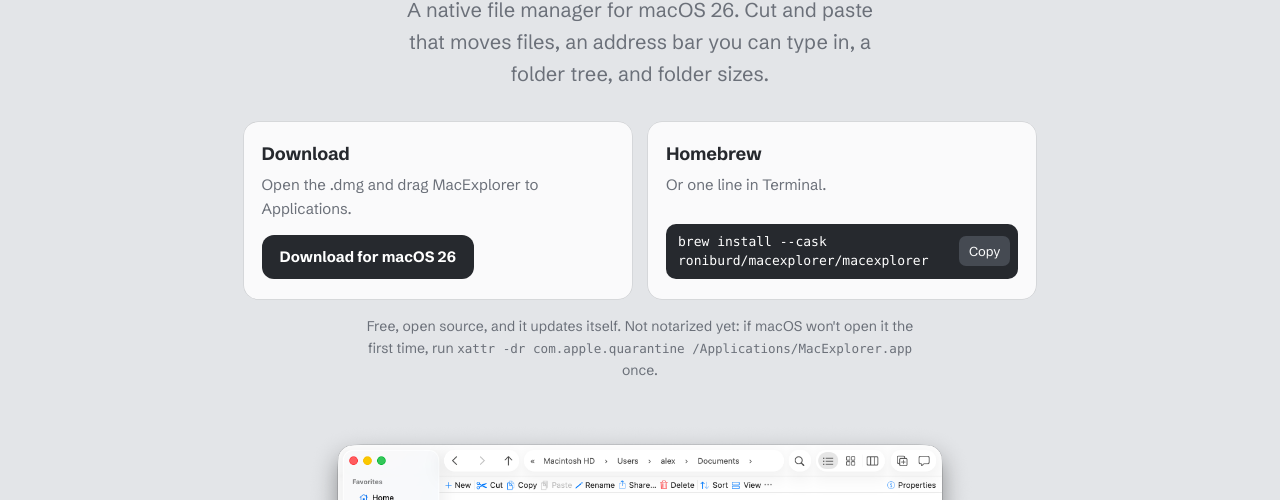
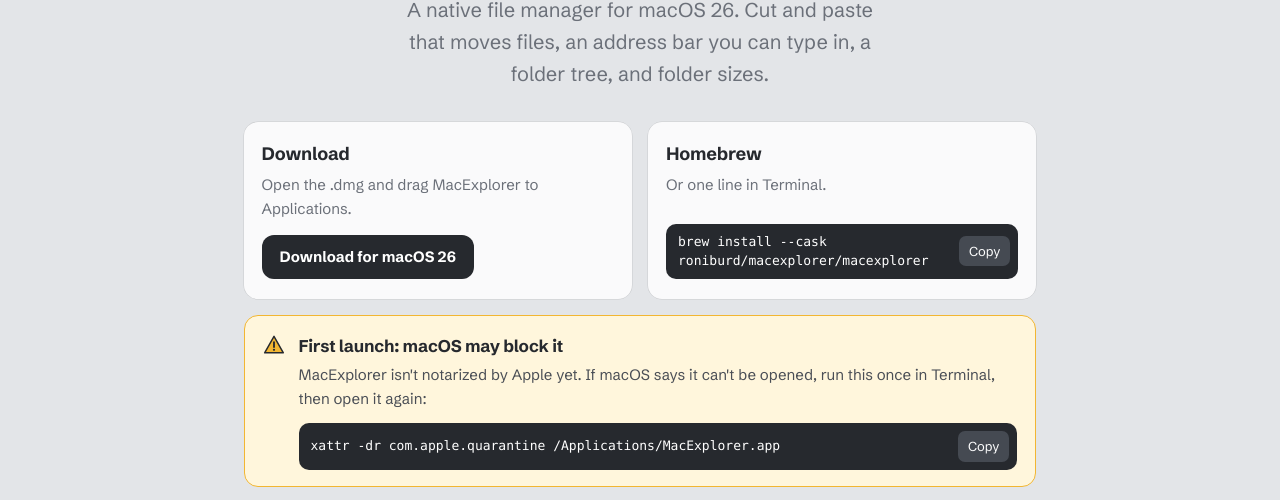
Before and after one commit to roniburd/macExplorer, a plain HTML site: page site/index.html in a window 1280 px wide. Shown: the part 289-789 px from the top of the page. Drawn offline with Linux system fonts and the light colour scheme.

Commit message:
site: make the first-launch (not notarized) step a visible callout with a copyable command
Co-Authored-By: Claude <noreply@anthropic.com>

```diff
--- a/site/index.html
+++ b/site/index.html
@@ -79,6 +79,13 @@
   .code button { border: 0; border-radius: 7px; background: #454a52; color: #fff; padding: 5px 10px; font: inherit; font-size: 13px; cursor: pointer; }
   .code button:hover { background: #575c65; }
   .hero .fine { color: var(--muted); font-size: 14px; max-width: 64ch; margin: 16px auto 0; }
+  .first-launch { display: flex; gap: 14px; align-items: flex-start; text-align: left; margin: 16px -9% 0; padding: 16px 18px;
+                  background: #FFF6DC; border: 1.5px solid var(--yellow); border-radius: 14px; }
+  .fl-icon { flex: none; margin-top: 2px; }
+  .fl-body { min-width: 0; flex: 1; }
+  .first-launch h3 { margin: 0 0 4px; font-size: 17px; letter-spacing: -.01em; }
+  .first-launch p { margin: 0 0 12px; font-size: 15px; color: #4A4E55; }
+  .first-launch .code code { white-space: normal; }
 
   /* why */
   .why { padding-block: 64px; border-top: 1px solid var(--line); }
@@ -138,6 +145,8 @@
   @media (max-width: 760px) {
     .ways, .grid { grid-template-columns: 1fr; }
     .ways { margin-inline: 0; }
+    .first-launch { margin-inline: 0; }
+    .code code, .code code .line { white-space: normal; overflow: visible; overflow-wrap: anywhere; }
     .feature figure { margin: 24px 0 0; }
     .pair { grid-template-columns: 1fr; margin: 24px 0 0; }
     .zooms, .tree-sizes { margin-inline: 0; }
@@ -173,8 +182,15 @@
         <div class="code"><code id="brew"><span class="line">brew install --cask</span><span class="line">roniburd/macexplorer/macexplorer</span></code><button type="button" data-copy="brew">Copy</button></div>
       </div>
     </div>
-    <p class="fine">Free, open source, and it updates itself. Not notarized yet: if macOS won't open it the first time, run
-      <code>xattr -dr com.apple.quarantine /Applications/MacExplorer.app</code> once.</p>
+    <div class="first-launch" role="note" aria-labelledby="fl-title">
+      <svg class="fl-icon" width="22" height="22" viewBox="0 0 24 24" aria-hidden="true"><path d="M12 2.5 1.8 20.5h20.4z" fill="#F2B632" stroke="#26292E" stroke-width="1.6" stroke-linejoin="round"/><path d="M12 9v5.2" stroke="#26292E" stroke-width="2" stroke-linecap="round"/><circle cx="12" cy="17.3" r="1.2" fill="#26292E"/></svg>
+      <div class="fl-body">
+        <h3 id="fl-title">First launch: macOS may block it</h3>
+        <p>MacExplorer isn't notarized by Apple yet. If macOS says it can't be opened, run this once in Terminal, then open it again:</p>
+        <div class="code"><code id="xattr">xattr -dr com.apple.quarantine /Applications/MacExplorer.app</code><button type="button" data-copy="xattr">Copy</button></div>
+      </div>
+    </div>
+    <p class="fine">Free, open source, and it updates itself.</p>
     <figure><img src="assets/shots/details.png" width="1112" height="752"
       alt="MacExplorer showing a Documents folder with folder sizes, a folder tree in the sidebar and the selection size in the status bar."></figure>
   </section>
```
